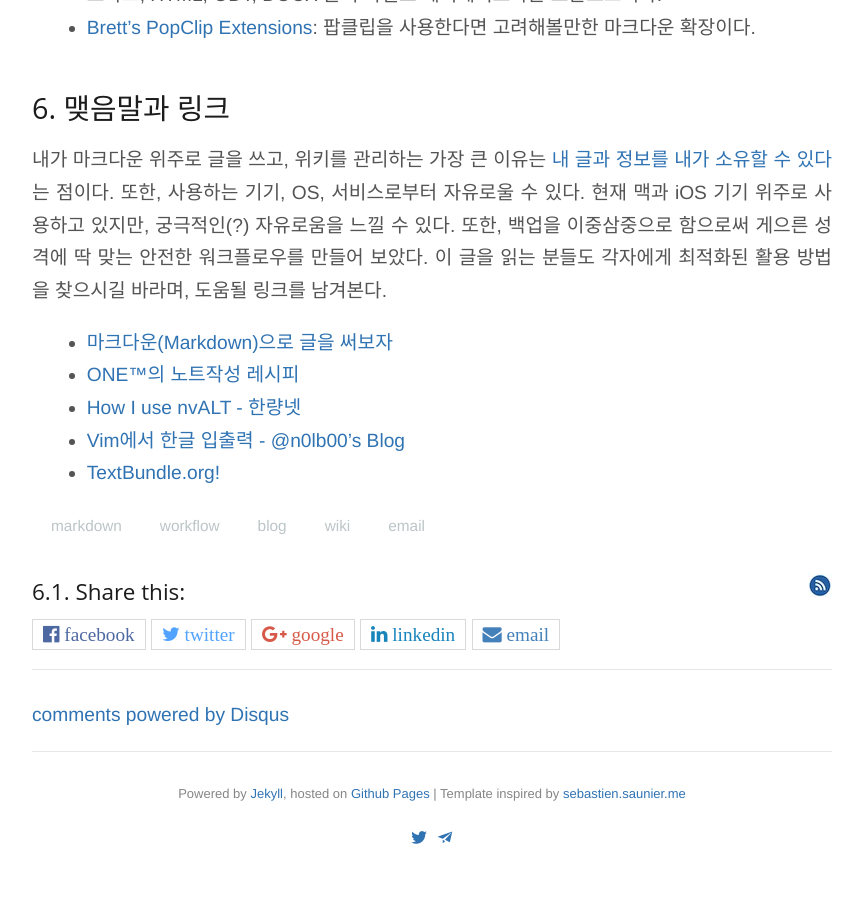
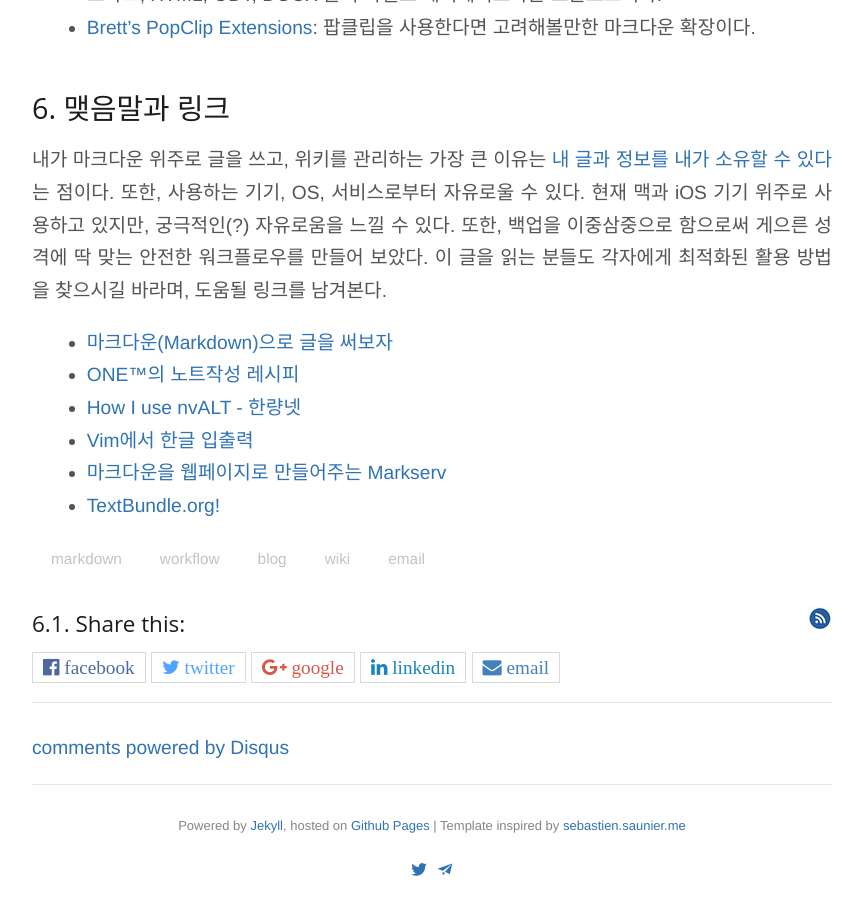
Before and after one commit to nolboo/nolboo.github.io, a Jekyll site: the page built from _posts/2014-04-15-how-to-use-markdown.md, in a window 1280 px wide and 900 px high, scrolled down 11306 px. Shown: the whole window, without its empty margins (208-1071 px from the left). Built offline with Jekyll 4.4.1, drawn with Linux system fonts in a browser that asks for light colours; nearby versions of some CDN libraries; a script that is not in the unit is left out; comment, search, counter and statistics services are not loaded; before the commit the page ends 12173 px from its top, so only the background shows below that.

Commit message:
Add markserv to how-to-use-markdown

```diff
--- a/_posts/2014-04-15-how-to-use-markdown.md
+++ b/_posts/2014-04-15-how-to-use-markdown.md
@@ -208,5 +208,6 @@
 * [마크다운(Markdown)으로 글을 써보자](http://blog.kalkin7.com/2014/02/10/lets-write-using-markdown/)
 * [ONE™의 노트작성 레시피](http://macnews.tistory.com/2008)
 * [How I use nvALT - 한량넷](http://halryang.net/How-I-Use-nvALT/)
-* [Vim에서 한글 입출력 - @n0lb00's Blog](http://localhost:4000/blog/2016/11/07/vim-korean/)
+* [Vim에서 한글 입출력](http://localhost:4000/blog/2016/11/07/vim-korean/)
+* [마크다운을 웹페이지로 만들어주는 Markserv](http://blog.kichul.co.kr/2017-03-30-markserv/)
 * [TextBundle.org!](http://textbundle.org/)
```
Also changed, not shown: 1 other file.
